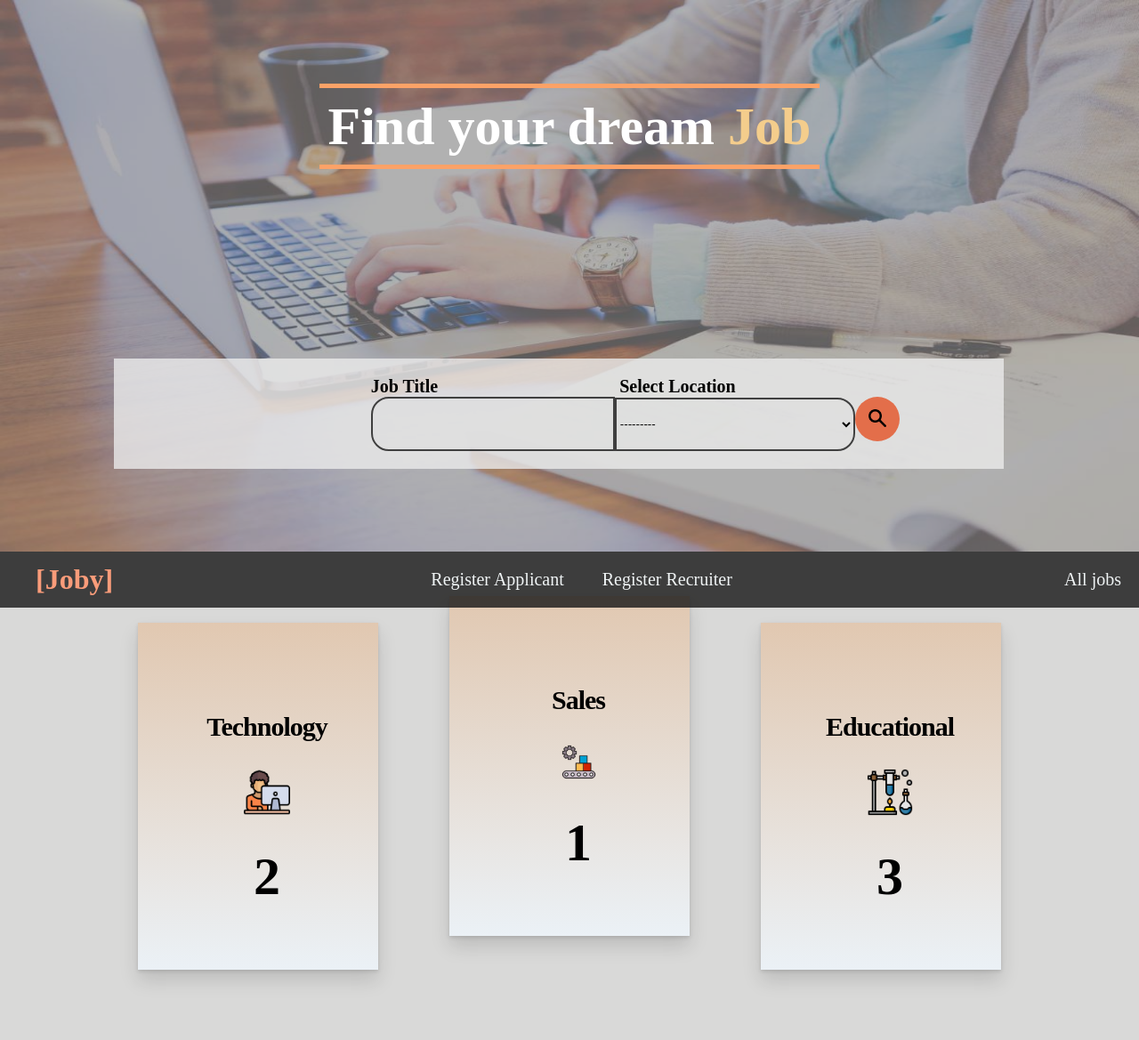
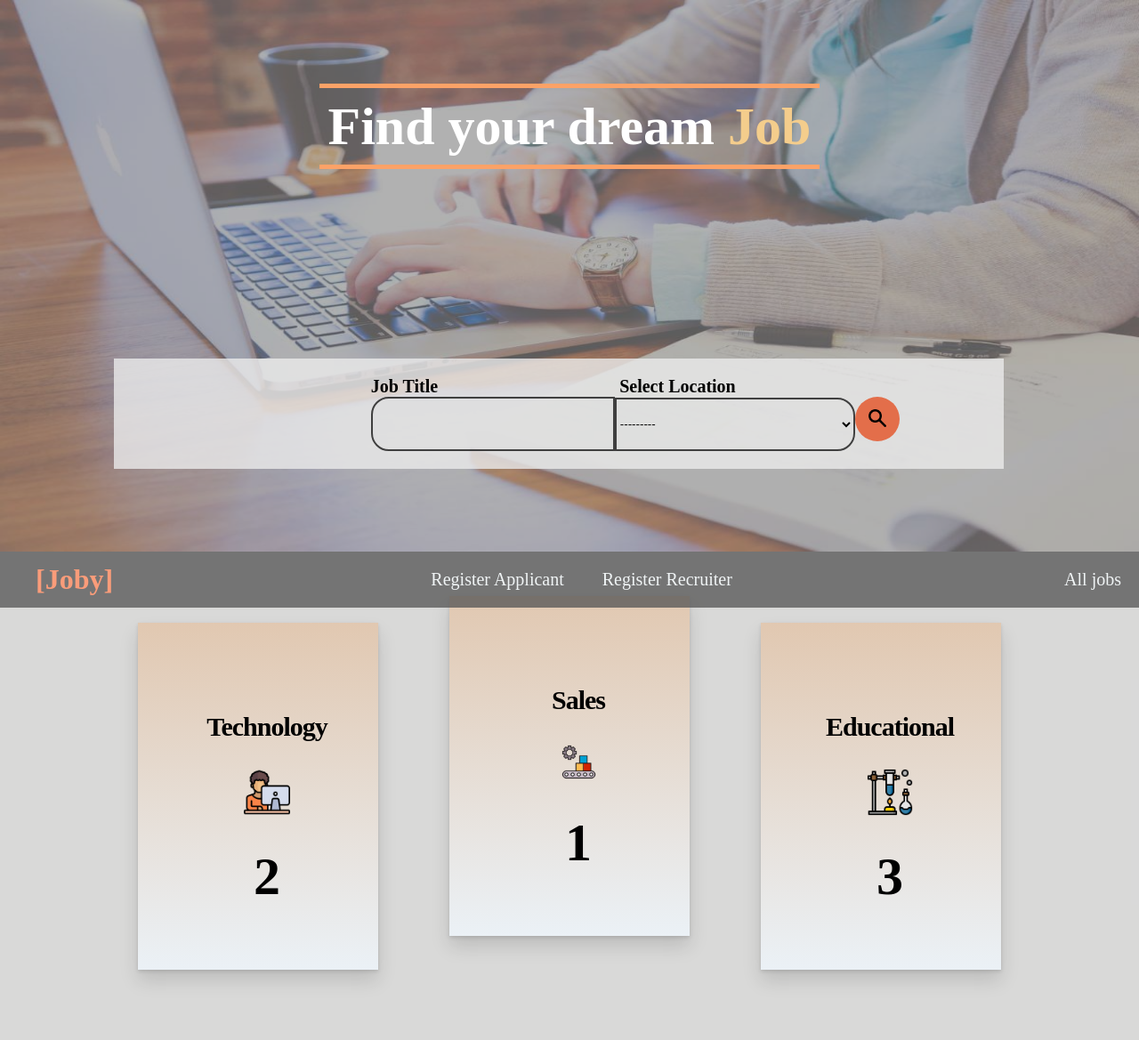
Before and after one commit to fatimatoghoz23/job-portal, a Django app: page / in a window 1280 px wide. Shown: the top 1169 px of the page at 89% size. Run offline with Django 4.2, Linux system fonts and the light colour scheme; data comes from the database, SQL or seed files in the repository; data that the repository does not hold is empty.

Commit message:
Update index.html

```diff
--- a/templates/index.html
+++ b/templates/index.html
@@ -52,7 +52,8 @@
 
     </section>
 
-    <nav class='nav' id="nav" style="z-index:200000 ;rgba(85, 85, 85, 0.764)">
+    <nav class='nav' id="nav" style="z-index:200000 ;  background-color: rgba(85, 85, 85, 0.764);
+">
 
       <a href='/' class='title'>[Joby]</a>
 
```
